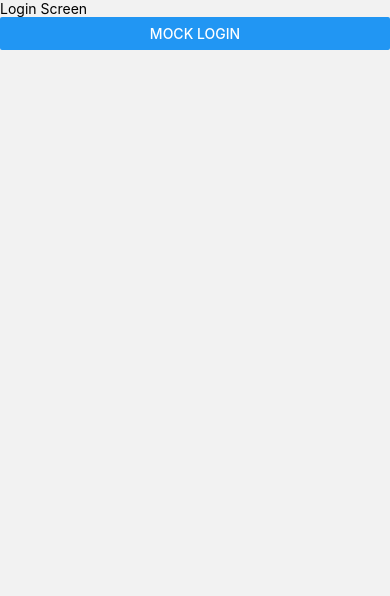
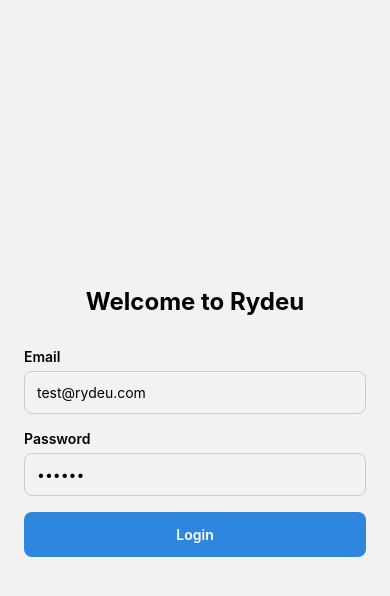
Before and after one commit to Abhishekraina7/rydeu-assignment, a React Native app: screen /Login in a window 390 px wide. Shown: the top 596 px of the page. Built offline with nearby package versions, Linux system fonts and the light colour scheme.

Commit message:
Created auth sliced and Improved loginScreen UI

```diff
--- a/src/features/auth/authSlice.ts
+++ b/src/features/auth/authSlice.ts
@@ -1,10 +1,13 @@
-import { createSlice } from '@reduxjs/toolkit';
+import { createSlice, createAsyncThunk } from '@reduxjs/toolkit';
+import AsyncStorage from '@react-native-async-storage/async-storage';
+import { loginApi } from '../../services/api';
 
 interface AuthState {
     user: null | any;
     token: string | null;
     isAuthenticated: boolean;
     loading: boolean;
+    error: string | null;
 }
 
 const initialState: AuthState = {
@@ -12,17 +15,62 @@
     token: null,
     isAuthenticated: false,
     loading: false,
+    error: null,
 };
+
+export const loginUser = createAsyncThunk(
+    'auth/loginUser',
+    async (
+        { email, password }: { email: string; password: string },
+        { rejectWithValue }
+    ) => {
+        try {
+            const data = await loginApi(email, password);
+
+            // Persist token
+            await AsyncStorage.setItem('token', data.token);
+
+            return data;
+        } catch (error: any) {
+            return rejectWithValue(error.message);
+        }
+    }
+);
+
 
 const authSlice = createSlice({
     name: 'auth',
     initialState,
     reducers: {
-        setAuthenticated: (state: AuthState, action: { payload: boolean }) => {
+        logout: (state) => {
+            state.user = null;
+            state.token = null;
+            state.isAuthenticated = false;
+            AsyncStorage.removeItem('token');
+        },
+        setAuthenticated: (state, action) => {
             state.isAuthenticated = action.payload;
         },
     },
+    extraReducers: (builder) => {
+        builder
+            .addCase(loginUser.pending, (state) => {
+                state.loading = true;
+                state.error = null;
+            })
+            .addCase(loginUser.fulfilled, (state, action) => {
+                state.loading = false;
+                state.user = action.payload.user;
+                state.token = action.payload.token;
+                state.isAuthenticated = true;
+            })
+            .addCase(loginUser.rejected, (state, action) => {
+                state.loading = false;
+                state.error = action.payload as string;
+            });
+    },
 });
 
-export const { setAuthenticated } = authSlice.actions;
+
+export const { logout, setAuthenticated } = authSlice.actions;
 export default authSlice.reducer;
--- a/src/screens/LoginScreen.tsx
+++ b/src/screens/LoginScreen.tsx
@@ -1,20 +1,84 @@
-import React from 'react';
-import { View, Text, Button } from 'react-native';
-import { useAppDispatch } from '../hooks/reduxHooks';
-import { setAuthenticated } from '../features/auth/authSlice';
+import React, { useState } from 'react';
+import {
+    View,
+    Text,
+    StyleSheet,
+    TouchableOpacity,
+    ActivityIndicator,
+} from 'react-native';
+import AppInput from '../components/AppInput';
+import { useAppDispatch, useAppSelector } from '../hooks/reduxHooks';
+import { loginUser } from '../features/auth/authSlice';
 
 const LoginScreen = () => {
     const dispatch = useAppDispatch();
+    const { loading, error } = useAppSelector((state) => state.auth);
+
+    const [email, setEmail] = useState('test@rydeu.com');
+    const [password, setPassword] = useState('123456');
+
+    const handleLogin = () => {
+        dispatch(loginUser({ email, password }));
+    };
 
     return (
-        <View>
-            <Text>Login Screen</Text>
-            <Button
-                title="Mock Login"
-                onPress={() => dispatch(setAuthenticated(true))}
+        <View style={styles.container}>
+            <Text style={styles.title}>Welcome to Rydeu</Text>
+
+            <AppInput label="Email" value={email} onChangeText={setEmail} />
+            <AppInput
+                label="Password"
+                value={password}
+                onChangeText={setPassword}
+                secureTextEntry
             />
+
+            {error && <Text style={styles.error}>{error}</Text>}
+
+            <TouchableOpacity
+                style={[styles.button, loading && styles.disabledButton]}
+                onPress={handleLogin}
+                disabled={loading}
+            >
+                {loading ? (
+                    <ActivityIndicator color="#fff" />
+                ) : (
+                    <Text style={styles.buttonText}>Login</Text>
+                )}
+            </TouchableOpacity>
         </View>
     );
 };
 
 export default LoginScreen;
+
+const styles = StyleSheet.create({
+    container: {
+        flex: 1,
+        padding: 24,
+        justifyContent: 'center',
+    },
+    title: {
+        fontSize: 24,
+        fontWeight: '700',
+        marginBottom: 32,
+        textAlign: 'center',
+    },
+    button: {
+        backgroundColor: '#2E86DE',
+        padding: 14,
+        borderRadius: 8,
+        alignItems: 'center',
+    },
+    disabledButton: {
+        opacity: 0.7,
+    },
+    buttonText: {
+        color: '#fff',
+        fontWeight: '600',
+    },
+    error: {
+        color: 'red',
+        marginBottom: 12,
+    },
+});
```
